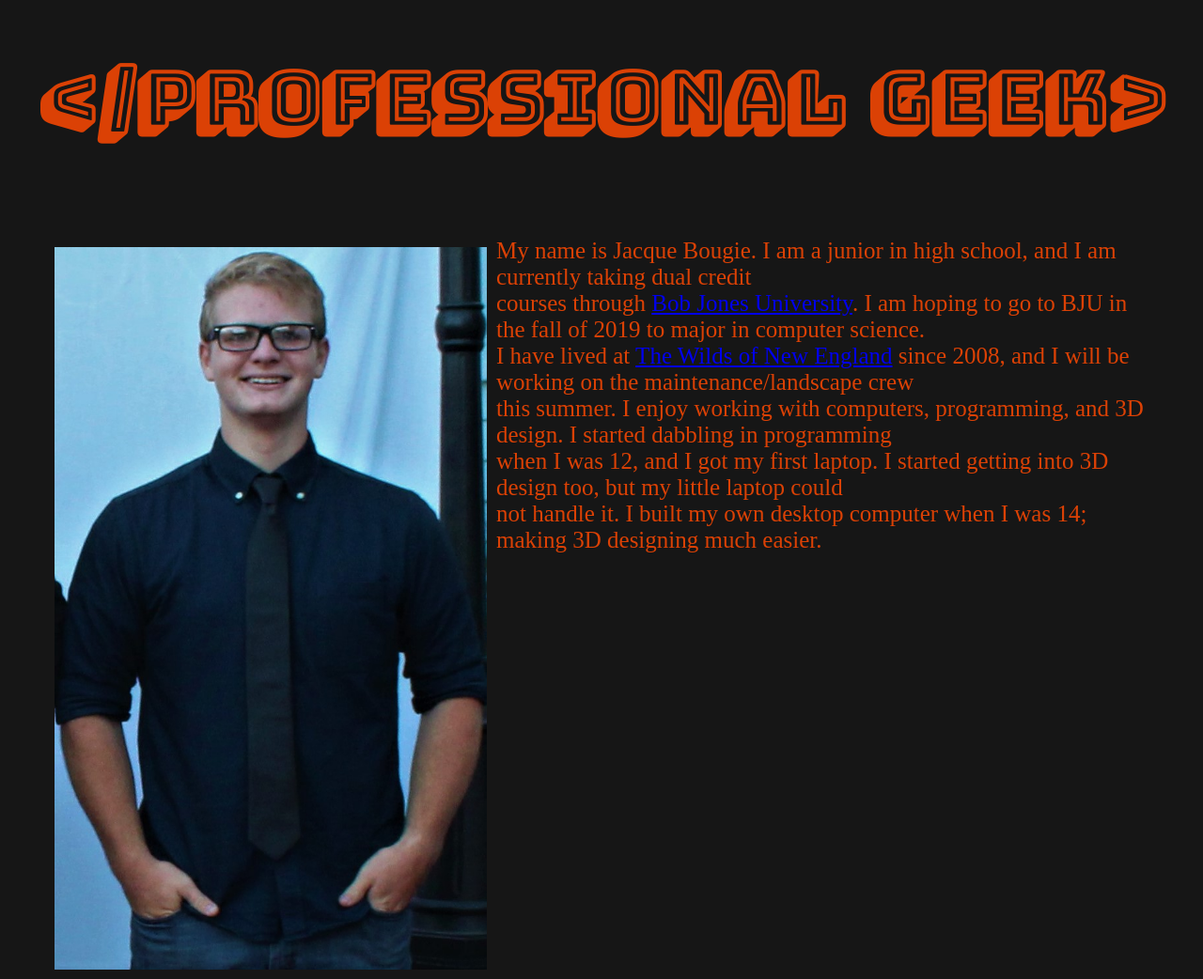
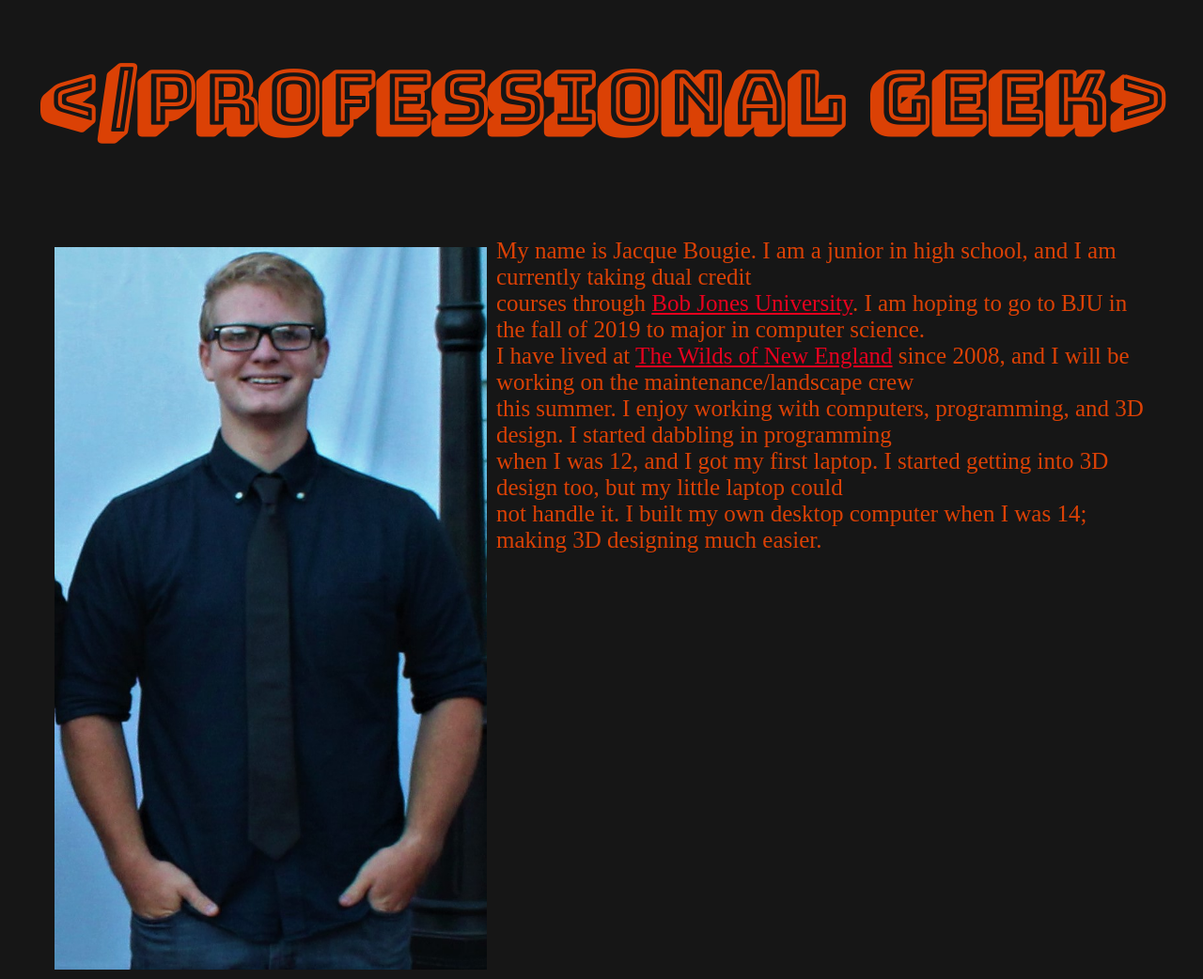
Before and after one commit to MiniGun/MiniGun.github.io, a PHP site: page / in a window 1280 px wide. Shown: the whole page at 94% size. Run offline with PHP 8.4, Linux system fonts and the light colour scheme; some web fonts are replaced.

Commit message:
Update style.css

```diff
--- a/style.css
+++ b/style.css
@@ -20,4 +20,5 @@ p1    {
 	font-size: 25px;
 	font-family: "Chau Philomene One";
 	padding: 40px;
+	a:link {color: #E7001E}
 }
```
